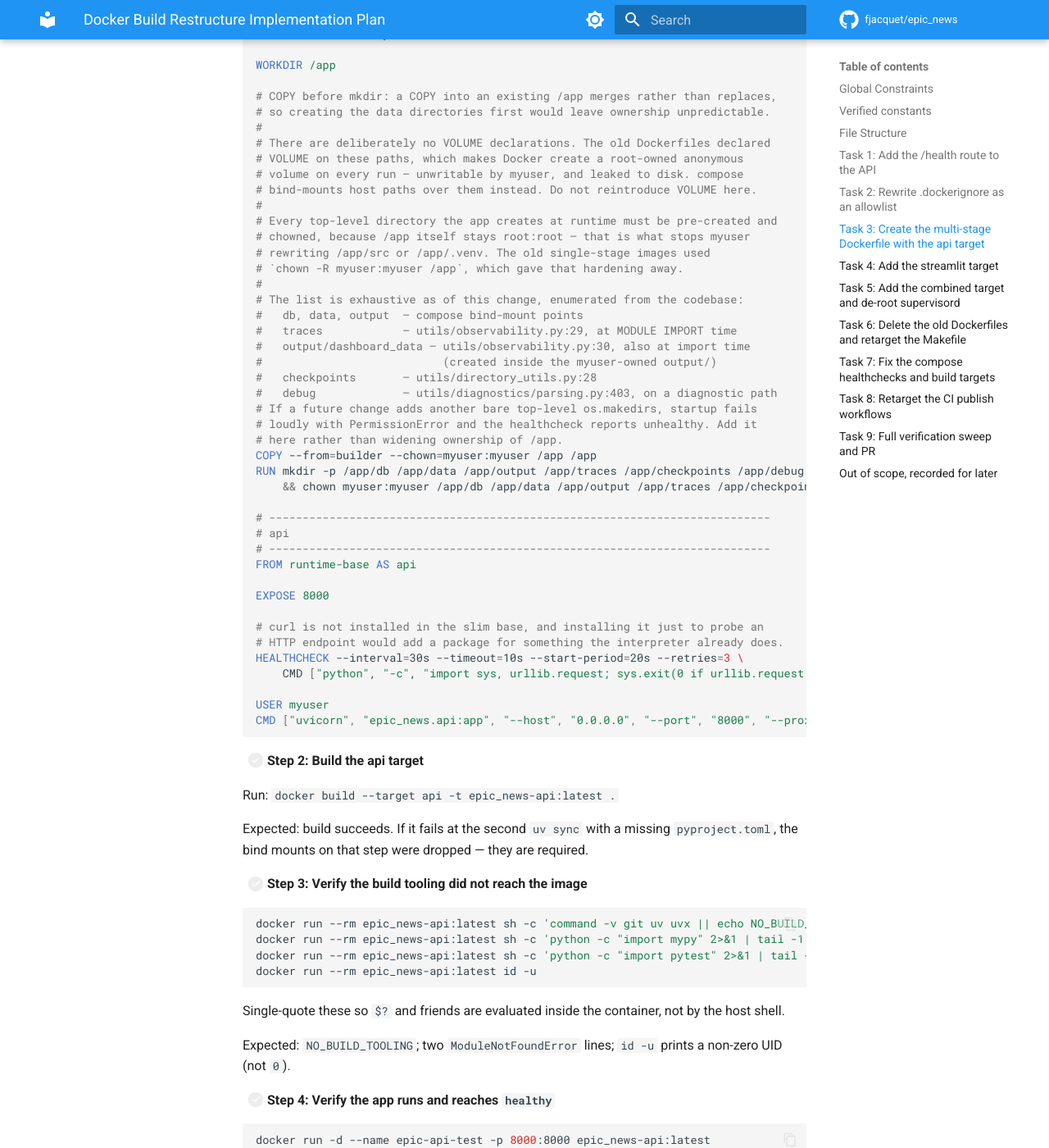
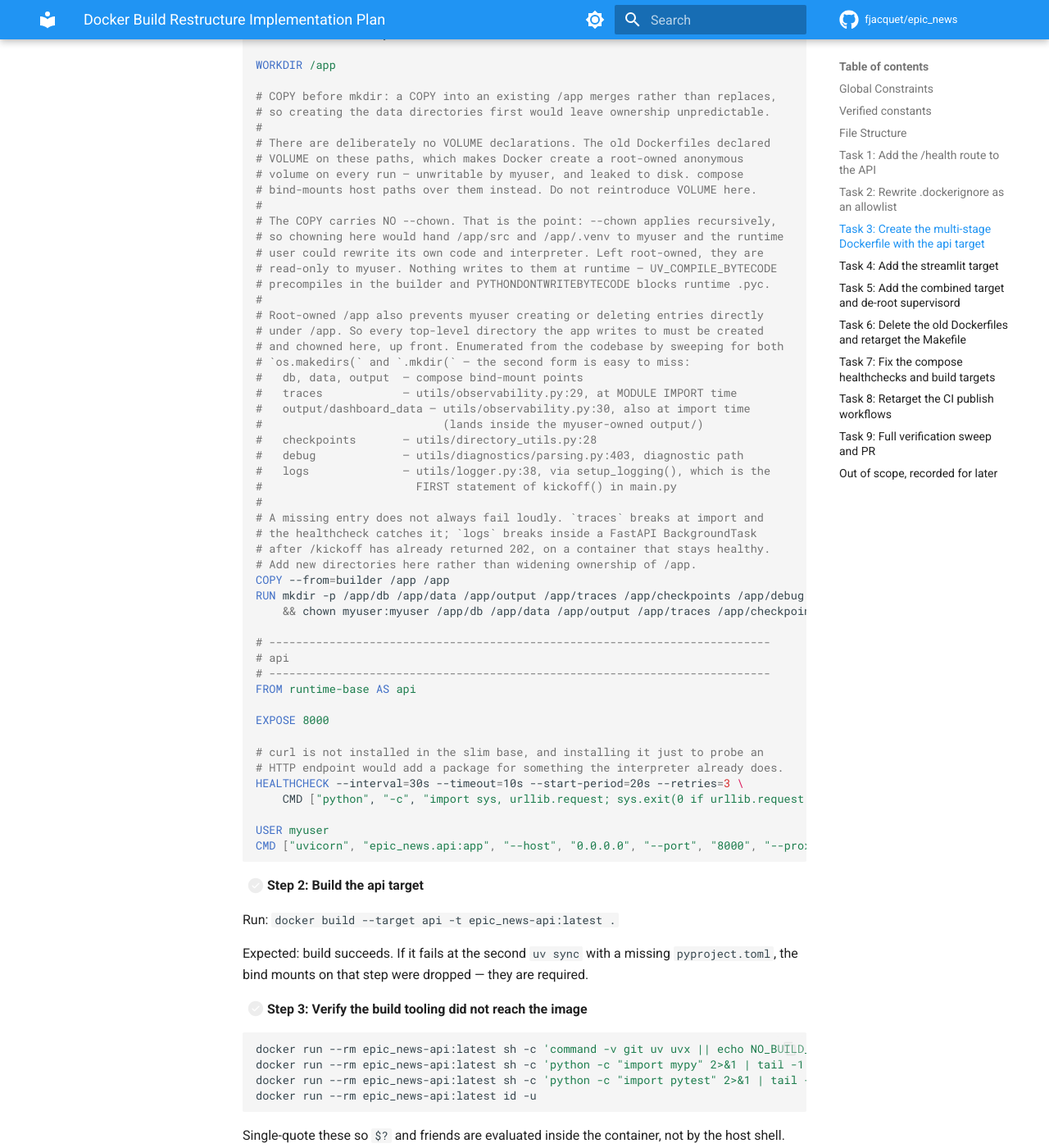
Before and after one commit to fjacquet/epic_news, an MkDocs documentation site: the page built from docs/superpowers/plans/2026-07-30-docker-build-restructure.md, in a window 1280 px wide and 1400 px high, scrolled down 7337 px. Shown: the whole window at 82% size. Built offline with MkDocs 1.6.1 and Material for MkDocs 9.7.7, drawn with Linux system fonts in a browser that asks for light colours; comment, search, counter and statistics services are not loaded; some of the changed text lies outside the part shown.

Commit message:
docs(plan): keep code and venv read-only, add logs dir and a permission gate
COPY --chown applies recursively, so it handed src and .venv to the
runtime user — the opposite of the intent. Drop it.

logs was missing from the directory list: logger.py mkdirs it from
setup_logging(), the first statement of kickoff(), so it failed inside a
BackgroundTask behind a 202 while the container stayed healthy.

New Step 3b probes the permission split directly; exercising it through
POST /kickoff would run a crew against live LLM APIs.

Co-Authored-By: Claude Opus 5 (1M context) <noreply@anthropic.com>

````diff
--- a/docs/superpowers/plans/2026-07-30-docker-build-restructure.md
+++ b/docs/superpowers/plans/2026-07-30-docker-build-restructure.md
@@ -306,24 +306,32 @@ WORKDIR /app
 # volume on every run — unwritable by myuser, and leaked to disk. compose
 # bind-mounts host paths over them instead. Do not reintroduce VOLUME here.
 #
-# Every top-level directory the app creates at runtime must be pre-created and
-# chowned, because /app itself stays root:root — that is what stops myuser
-# rewriting /app/src or /app/.venv. The old single-stage images used
-# `chown -R myuser:myuser /app`, which gave that hardening away.
+# The COPY carries NO --chown. That is the point: --chown applies recursively,
+# so chowning here would hand /app/src and /app/.venv to myuser and the runtime
+# user could rewrite its own code and interpreter. Left root-owned, they are
+# read-only to myuser. Nothing writes to them at runtime — UV_COMPILE_BYTECODE
+# precompiles in the builder and PYTHONDONTWRITEBYTECODE blocks runtime .pyc.
 #
-# The list is exhaustive as of this change, enumerated from the codebase:
+# Root-owned /app also prevents myuser creating or deleting entries directly
+# under /app. So every top-level directory the app writes to must be created
+# and chowned here, up front. Enumerated from the codebase by sweeping for both
+# `os.makedirs(` and `.mkdir(` — the second form is easy to miss:
 #   db, data, output  — compose bind-mount points
 #   traces            — utils/observability.py:29, at MODULE IMPORT time
 #   output/dashboard_data — utils/observability.py:30, also at import time
-#                           (created inside the myuser-owned output/)
+#                           (lands inside the myuser-owned output/)
 #   checkpoints       — utils/directory_utils.py:28
-#   debug             — utils/diagnostics/parsing.py:403, on a diagnostic path
-# If a future change adds another bare top-level os.makedirs, startup fails
-# loudly with PermissionError and the healthcheck reports unhealthy. Add it
-# here rather than widening ownership of /app.
-COPY --from=builder --chown=myuser:myuser /app /app
-RUN mkdir -p /app/db /app/data /app/output /app/traces /app/checkpoints /app/debug \
-    && chown myuser:myuser /app/db /app/data /app/output /app/traces /app/checkpoints /app/debug
+#   debug             — utils/diagnostics/parsing.py:403, diagnostic path
+#   logs              — utils/logger.py:38, via setup_logging(), which is the
+#                       FIRST statement of kickoff() in main.py
+#
+# A missing entry does not always fail loudly. `traces` breaks at import and
+# the healthcheck catches it; `logs` breaks inside a FastAPI BackgroundTask
+# after /kickoff has already returned 202, on a container that stays healthy.
+# Add new directories here rather than widening ownership of /app.
+COPY --from=builder /app /app
+RUN mkdir -p /app/db /app/data /app/output /app/traces /app/checkpoints /app/debug /app/logs \
+    && chown myuser:myuser /app/db /app/data /app/output /app/traces /app/checkpoints /app/debug /app/logs
 
 # ---------------------------------------------------------------------------
 # api
@@ -359,6 +367,28 @@ docker run --rm epic_news-api:latest id -u
 Single-quote these so `$?` and friends are evaluated inside the container, not by the host shell.
 
 Expected: `NO_BUILD_TOOLING`; two `ModuleNotFoundError` lines; `id -u` prints a non-zero UID (not `0`).
+
+- [ ] **Step 3b: Verify the filesystem permission split**
+
+Exercising this through `POST /kickoff` would run a real crew against live LLM
+APIs, so probe the permissions directly instead. Every directory the app writes
+to must be writable, and the code and interpreter must not be.
+
+```bash
+docker run --rm epic_news-api:latest sh -c '
+for d in db data output traces checkpoints debug logs; do
+  touch "/app/$d/.probe" 2>/dev/null && echo "WRITABLE  $d" || echo "FAIL_RO   $d"
+done
+touch /app/src/epic_news/api.py 2>/dev/null && echo "FAIL_RW   src" || echo "READONLY  src"
+touch /app/.venv/bin/uvicorn  2>/dev/null && echo "FAIL_RW   .venv" || echo "READONLY  .venv"
+touch /app/.probe             2>/dev/null && echo "FAIL_RW   /app" || echo "READONLY  /app"
+'
+```
+
+Expected: seven `WRITABLE` lines, then `READONLY src`, `READONLY .venv`,
+`READONLY /app`. Any `FAIL_` line is a real failure — a `FAIL_RO` means the app
+will crash or silently lose logs at runtime, a `FAIL_RW` means the hardening
+this task exists for is not in place.
 
 - [ ] **Step 4: Verify the app runs and reaches `healthy`**
 
````
